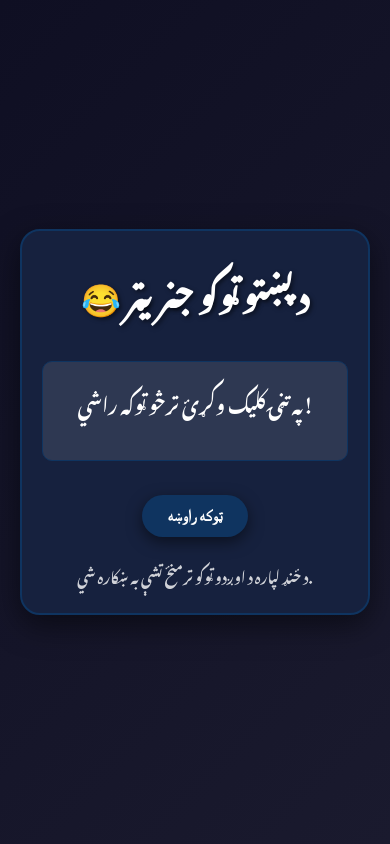
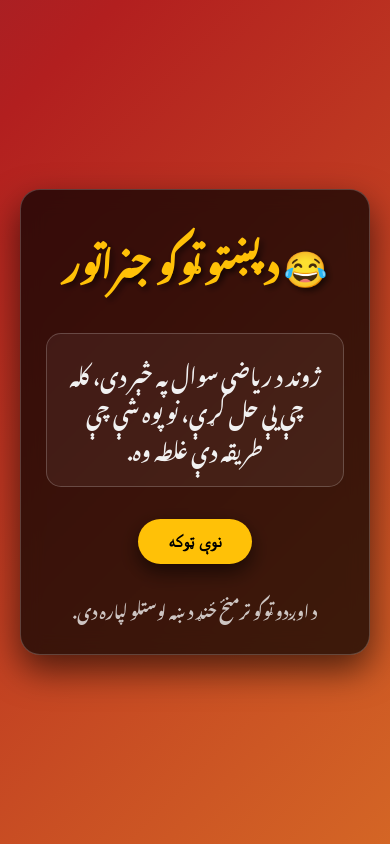
Before and after one commit to tasal9/Pashto-Joke-Generatory, a plain HTML site: page index.html in a window 390 px wide. Drawn offline with Linux system fonts and the light colour scheme; a web font is replaced by a local one.

Commit message:
refactor: improve language, enhance UI, and add new jokes

```diff
--- a/index.html
+++ b/index.html
@@ -1,9 +1,9 @@
 <!DOCTYPE html>
-<html lang="ps">
+<html lang="ps" dir="rtl">
 <head>
   <meta charset="UTF-8" />
-  <meta name="viewport" content="width=device-width,initial-scale=1" />
-  <title>Pashto Joke Generator</title>
+  <meta name="viewport" content="width=device-width, initial-scale=1.0" />
+  <title>د پښتو ټوکو جنراتور</title>
   <link rel="preconnect" href="https://fonts.googleapis.com">
   <link rel="preconnect" href="https://fonts.gstatic.com" crossorigin>
   <link href="https://fonts.googleapis.com/css2?family=Noto+Nastaliq+Urdu:wght@400;700&display=swap" rel="stylesheet">
@@ -11,10 +11,12 @@
 </head>
 <body>
   <main>
-    <h1>😂 د پښتو ټوکو جنريټر</h1>
-    <div id="joke">په تڼۍ کليک وکړئ ترڅو ټوکه راشي!</div>
-    <button id="get-joke">ټوکه راوښه</button>
-    <p class="hint">د ځنډ لپاره د اوږدو ټوکو ترمنځ تشې به ښکاره شي.</p>
+    <h1>😂 د پښتو ټوکو جنراتور</h1>
+    <div id="joke-container">
+      <p id="joke">دلته ټوکه ښکاره کیږي... په تڼۍ کلیک وکړئ!</p>
+    </div>
+    <button id="get-joke">نوې ټوکه</button>
+    <p class="hint">د اوږدو ټوکو ترمنځ ځنډ د ښه لوستلو لپاره دی.</p>
   </main>
 
   <script src="static/js/scripts.js"></script>
--- a/jokes.json
+++ b/jokes.json
@@ -1,29 +1,42 @@
 [
-  {"type":"single","joke":"معلّم: که چیرې د نړۍ پای ته رسېدل پیل شي، تاسې به څه کوئ؟ زده کوونکی: زه به بیا خپل کورسونه بیا پیل کړم—تر څو ټولې ازموینې له سره ورکړم!"},
-  {"type":"twopart","setup":"یو سړی دوکان ته ولاړ او پوښتنه یې وکړه:","delivery":"ایا دا څه نوی دی؟ دوکاندار: نه، نوی یې په زوړ کڅوړه کې اچولی دی!"},
-  {"type":"single","joke":"میړه له خپلې مېرمنې وپوښتل: ولې دومره چپ يې؟ مېرمن: ځکه چې زه ستاسو د حیرانتیا لپاره ژوندي پاتې کېږم."},
-  {"type":"single","joke":"یو هلک خپلې کورنۍ ته وویل چې نوم مې د انټرنیټ د سرعت په څېر شهرت لري — ټول وايي 'تېز' خو هر وخت بند وي."},
-  {"type":"twopart","setup":"استاد: ولې ټولګي ته ناوخته راغلې؟","delivery":"زده کونکی: ما سړک بند وموند، استاد؛ هغه ونه ویل چې زه موټر لرم یا روزګار!"},
-  {"type":"single","joke":"پلار: ولې په کور کې بریښنا سست ده؟ زوی: ځکه چې لامپونه د آرام وخت لري."},
-  {"type":"single","joke":"یو سړی خپل ملګري ته وویل: زما خوب داسې و لکه فلم. ملګری: کوم فلم؟ سړی: خاموشۍ او مودونه—هیڅ غږ او هیڅ عمل!"},
-  {"type":"twopart","setup":"یو سړی ډاکتر ته وویل چې زه هره شپه خوب وینم چې زه مرمۍ لرم.","delivery":"ډاکتر: دا څه بده خبره ده؟ سړی: ښه ده، ځکه چې ما هم د خوب کې ویده کېدو زده کړه ده!"},
-  {"type":"twopart","setup":"د بازار پلورونکی: خوراکي توکې تازه دي!","delivery":"پېرېدونکی: څنګه؟ پلورونکی: ځکه چې تر پرون پورې ما هم نه خوړلي وو!"},
-  {"type":"twopart","setup":"لومړی ملګری: ته ولې له ما واټس اپ نه ځوابوې؟","delivery":"دویم ملګری: ما خو ۳۰۰ پیغامونه ولیدل؛ خو زه لا تر اوسه تصمیم نه دی نیولی کوم ته ځواب ورکړم!"},
-  {"type":"single","joke":"یو ماشوم خپلې مور ته وویل: زه یو لوی انسان جوړېدلم. مور: ولې؟ ماشوم: ځکه چې زه اوس د خواړو لپاره نورې پیسې غواړم!"},
-  {"type":"twopart","setup":"پوښتنه: کمره ګرمه شوه؟","delivery":"ځواب: هو، ځکه چې زموږ سیلر د 'کولر' دستور نه پوهېږي!"},
-  {"type":"single","joke":"ښاروال: ولې ترافيک دومره زیات دی؟ پولیس: ځکه چې موټرونکي ټول غواړي خپل موټرونه یو ځای کې ودرېږي وليکئ!"},
-  {"type":"single","joke":"یو څوک: زما کمپیوټر ډیر هوښیار دی. ملګری: څنګه؟ هغه وایی 'د رمز داخل کړئ' او زه یې لمر ته یادونه کوم!"},
-  {"type":"twopart","setup":"ښځې د ليدو لپاره له رڼا سره خبرې کولې:","delivery":"رڼا: زه خاموشه یم، ما ته 'سویچ' ووایه!"},
-  {"type":"single","joke":"دوکاندار: دا کالي ۵۰٪ رعایت لري. پېرېدونکی: نو قیمت نیمه دی؟ دوکاندار: نه، یوازې اندازه نیمه ده!"},
-  {"type":"twopart","setup":"شوګر والر: ولې ته ډیر خوندور نه ښکاری؟","delivery":"ملگری: ځکه چې ما خپل خوږی ټول په کور کې پرېښودی!"},
-  {"type":"single","joke":"يو کس: زه د ژوند خوند اخلم. ملګری: څنګه؟ هغه: کله چې خلک زما ټوپک ته ګوري نو زه تمرین نه کوم!"},
-  {"type":"twopart","setup":"پلار له زوی څخه: ولې ټیسټونه همیشه خراب دي؟","delivery":"زوی: ځکه چې ټیسټونه د شپې خوب نه ویني!"},
-  {"type":"single","joke":"یو سړی: زه د هیرولو ناروغۍ لرم — ما هیر کړی چې د چا خبرېږم!"},
-  {"type":"single","joke":"کوربه: موږ به سبا غرمه چای وڅښو. مېلمه: ډیر ښه؛ د چای ساعت راته ووايه — زه باید خپل برنامه پاکه کړم!"},
-  {"type":"twopart","setup":"ډاکټر: تاسو خامخا ورزش وکړئ. مریض: کومه اندازه؟","delivery":"ډاکټر: د تلویزیون د چورلکې بدلول او د ریموټ اختلاس پیل کړئ!"},
-  {"type":"single","joke":"سړی: ما خپل ځان ته ژمنه وکړه چې کم به خوراک کوم. بل سړی: او څه؟ سړی: ما خپله ژمنه وخوړه!"},
-  {"type":"twopart","setup":"پوښتنه: ولې چرګ سرته تېر شو؟","delivery":"ځواب: ځکه چې بلې خوا یو وړوکی تېرېدو لپاره شتون درلود!"},
-  {"type":"single","joke":"یو څوک: ما خپل بانک ته زنګ وواهه. بانک: ستاسو پیسې خوندي دي؛ سړی: نو ولې زما همکاري مې بنده شوه؟"},
-  {"type":"twopart","setup":"استاد: ولې کتاب لوستل ختم نه شو؟","delivery":"زده کونکی: ځکه چې پاڼې هم آرام غواړي!"},
-  {"type":"single","joke":"یو فیشنر: ما نوې جامې وپیرلې. ملګری: څه نوې؟ هغه: د رنګ انتخاب یوه میاشته وخت ونیوه!"}
+  {"type": "single", "joke": "معلم له شاګرده وپوښتل: که د نړۍ پای راورسیږي، ته به څه کوې؟ شاګرد: زه به خپل کورسونه له سره پیل کړم، چې ټولې ازموینې بیا ورکړم!"},
+  {"type": "twopart", "setup": "یو سړی دوکان ته ولاړ او پوښتنه یې وکړه:", "delivery": "ایا دا شی نوی دی؟ دوکاندار: نه، نوی مو په زړو کڅوړو کې درته اچولی دی!"},
+  {"type": "single", "joke": "مېړه له خپلې مېرمنې وپوښتل: ولې دومره غلې یې؟ مېرمن: ځکه غواړم ستا د حیرانتیا لپاره ژوندۍ پاتې شم."},
+  {"type": "single", "joke": "یو هلک خپلې کورنۍ ته وویل: زما نوم د انټرنیټ د سرعت په څېر دی، ټول وايي 'تېز' دی خو هر وخت بند وي."},
+  {"type": "twopart", "setup": "استاد: ولې ټولګي ته ناوخته راغلې؟", "delivery": "شاګرد: استاد، پر سړک لیکلي و چې 'ورو ځئ'، نو ځکه مې احتیاط وکړ!"},
+  {"type": "single", "joke": "پلار: په کور کې برېښنا ولې کمه شوې؟ زوی: ځکه چې څراغونه د ارام وخت غواړي."},
+  {"type": "single", "joke": "یو سړی خپل ملګري ته وویل: زما خوب داسې و لکه فلم. ملګری: کوم فلم؟ سړی: 'خاموشي'، نه غږ و او نه حرکت!"},
+  {"type": "twopart", "setup": "یو سړی ډاکټر ته ورغی: ډاکټر صاحب، هره شپه خوب وینم چې کرکټ کوم.", "delivery": "ډاکټر: دا خو ښه خبره ده! سړی: ښه خبره خو ده، خو کالي مې ټول شنه شوي دي!"},
+  {"type": "twopart", "setup": "پېرېدونکی: دا خوراکي توکي تازه دي؟", "delivery": "پلورونکی: هو، ځکه چې تر پرون ماښامه پورې ما هم نه و خوړلي!"},
+  {"type": "twopart", "setup": "لومړی ملګری: ته ولې زما پیغامونه نه ځوابوې؟", "delivery": "دویم ملګری: ۳۰۰ پیغامونه مې ولیدل، خو لا تر اوسه په دې فکر کې یم چې کوم یو ته لومړی ځواب ورکړم!"},
+  {"type": "single", "joke": "یو ماشوم خپلې مور ته وویل: زه غواړم لوی شم. مور: ولې زویه؟ ماشوم: ځکه چې بیا د خوړو لپاره پیسې نه غواړم، خپله به یې ګټم!"},
+  {"type": "twopart", "setup": "پوښتنه: کمره ولې ګرمه شوه؟", "delivery": "ځواب: ځکه چې زموږ عکاس د 'کولر' په کارولو نه پوهېږي!"},
+  {"type": "single", "joke": "پولیس: ولې ترافیک دومره زیات دی؟ چلوونکی: ځکه چې ټول غواړي خپل موټرونه په یو ځای کې ودروي!"},
+  {"type": "single", "joke": "یو څوک: زما کمپیوټر ډېر هوښیار دی. ملګری: څنګه؟ کله چې رمز وغواړي، زه ورته وایم 'وروسته'!"},
+  {"type": "twopart", "setup": "مېلمه له کوربه وپوښتل: ستاسو په کور کې ساعت ولې شاته پاتې دی؟", "delivery": "کوربه: ځکه چې موږ غواړو له وخت څخه ډېره ګټه واخلو!"},
+  {"type": "single", "joke": "دوکاندار: دا کالي ۵۰٪ تخفیف لري. پېرېدونکی: نو قیمت یې نیم دی؟ دوکاندار: نه، یوازې اندازه یې نیمه ده!"},
+  {"type": "twopart", "setup": "یو ملګري له بل وپوښتل: ولې دومره خپه ښکارې؟", "delivery": "ملګری: ځکه چې ما خپل ټول خوږ په کور کې پرېښی دی!"},
+  {"type": "single", "joke": "یو کس: زه له ژوند څخه خوند اخلم. ملګری: څنګه؟ هغه: کله چې خلک زما ټوپک ته ګوري، زه تمرین نه کوم!"},
+  {"type": "twopart", "setup": "پلار له زوی څخه: ستا د ازموینې پایلې ولې تل خرابې وي؟", "delivery": "زوی: ځکه چې ښې پایلې د شپې خوب نه ویني!"},
+  {"type": "single", "joke": "یو سړی: زه د هېرولو ناروغي لرم. ما هېره کړې چې له چا سره خبرې کوم!"},
+  {"type": "single", "joke": "کوربه: موږ به سبا غرمه چای وڅښو. مېلمه: ډېر ښه، خو د چای وخت راته ووایه، چې زه خپل پروګرام جوړ کړم!"},
+  {"type": "twopart", "setup": "ډاکټر: تاسو باید ورزش وکړئ. ناروغ: څومره؟", "delivery": "ډاکټر: لږ تر لږه دومره چې د تلویزیون چینل په ریموټ بدل کړئ!"},
+  {"type": "single", "joke": "سړی: ما له ځان سره ژمنه وکړه چې لږ به خوراک کوم. بل سړی: نو څه وشول؟ سړی: ما خپله ژمنه وخوړه!"},
+  {"type": "twopart", "setup": "پوښتنه: چرګ ولې له سړک څخه تېر شو؟", "delivery": "ځواب: ځکه چې بلې خوا ته یې کار و!"},
+  {"type": "single", "joke": "یو څوک: ما خپل بانک ته زنګ وواهه. بانک: ستاسو پیسې خوندي دي. سړی: نو ولې زما کارت بند دی؟"},
+  {"type": "twopart", "setup": "استاد: ولې دې کتاب لوستل پای ته ونه رسول؟", "delivery": "شاګرد: ځکه چې پاڼې هم ارام ته اړتیا لري!"},
+  {"type": "single", "joke": "یو فیشنر: ما نوې جامې واخیستې. ملګری: څه نوي؟ هغه: د رنګ انتخاب یې یوه میاشت وخت ونیو!"},
+  {"type": "single", "joke": "په پخوا زمانه کې خلکو لیکونه استول، اوس خلک یو بل ته 'میمونه' استوي."},
+  {"type": "twopart", "setup": "ملا نصرالدین ته یو چا وویل: ستا خره ورکه ده!", "delivery": "ملا وخندل. هغه کس ورته وویل: خره دې ورکه ده او ته خاندې؟ ملا وویل: شکر چې زه پرې سپوږم نه وم، کنه زه به هم ورک وای!"},
+  {"type": "single", "joke": "که غواړې چې خوشحاله اوسې، نو وائی فائی ته نږدې کېنه."},
+  {"type": "twopart", "setup": "یو سړی له ډاکټره وپوښتل: څنګه کولی شم اوږد ژوند وکړم؟", "delivery": "ډاکټر: واده وکړه. سړی: نو بیا به اوږد ژوند وکړم؟ ډاکټر: نه، خو د اوږد ژوند فکر به دې له سره ووځي."},
+  {"type": "single", "joke": "زما موبایل دومره زوړ دی چې کامره یې هم تور او سپین عکسونه اخلي."},
+  {"type": "twopart", "setup": "یو هلک خپل پلار ته وویل: پلاره، غواړم تلویزیون وګورم.", "delivery": "پلار: سمه ده، خو چالان یې نه کړې!"},
+  {"type": "single", "joke": "د نن زمانې مینه داسې ده لکه بلوتوث، که نږدې وې وصل وي، که لرې شوې نو نوی ډیوایس لټوي."},
+  {"type": "twopart", "setup": "یو कंजوس خپل زوی ته وویل: که په امتحان کې کامیاب شوې، نو تاته به پنځه روپۍ درکړم.", "delivery": "زوی چې کله کور ته راغی، پلار ته یې وویل: پلاره، ستا پنځه روپۍ بچ شوې!"},
+  {"type": "single", "joke": "ژوند د ریاضی سوال په څېر دی، کله چې یې حل کړې، نو پوه شې چې طریقه دې غلطه وه."},
+  {"type": "twopart", "setup": "یو سړی په منډه کور ته راغی او خپلې ښځې ته یې وویل: چای تیار کړه، ملګري مې راځي!", "delivery": "ښځې ورته وویل: په کور کې بوره نشته. سړي وویل: ته چای تیار کړه، بوره به له ملګرو وغواړو!"},
+  {"type": "single", "joke": "د ځینو خلکو مغز داسې دی لکه برمودا مثلث، هر څه چې ورشي ورک شي."},
+  {"type": "twopart", "setup": "استاد: اوبه په کوم ځای کې کنګل کیږي؟", "delivery": "شاګرد: په نقشه کې!"},
+  {"type": "single", "joke": "که غواړې چې وزن کم کړې، نو خپل خواړه له ملګرو سره شریک کړه."}
 ]
--- a/static/css/styles.css
+++ b/static/css/styles.css
@@ -1,103 +1,132 @@
-:root{
-  --bg: linear-gradient(135deg, #0f0f23 0%, #1a1a2e 100%);
-  --card: #16213e;
-  --accent: #0f3460;
-  --accent-hover: #1a1a2e;
-  --text: #e94560;
-  --text-secondary: #ffffff;
-  --shadow: rgba(0, 0, 0, 0.5);
+:root {
+  --bg-gradient: linear-gradient(135deg, #1a2a6c, #b21f1f, #fdbb2d);
+  --card-bg: rgba(0, 0, 0, 0.7);
+  --text-primary: #ffffff;
+  --text-secondary: #f1f1f1;
+  --accent-color: #ffc107;
+  --shadow-color: rgba(0, 0, 0, 0.6);
+  --border-color: rgba(255, 255, 255, 0.2);
 }
-*{box-sizing:border-box;margin:0;padding:0}
-body{
+
+* {
+  box-sizing: border-box;
+  margin: 0;
+  padding: 0;
+}
+
+body {
   font-family: 'Noto Nastaliq Urdu', 'Arial', sans-serif;
-  background: var(--bg);
-  color: var(--text);
-  min-height:100vh;
-  display:flex;
-  align-items:center;
-  justify-content:center;
-  padding:20px;
+  background: var(--bg-gradient);
+  background-size: 400% 400%;
+  animation: gradientBG 15s ease infinite;
+  color: var(--text-primary);
+  min-height: 100vh;
+  display: flex;
+  align-items: center;
+  justify-content: center;
+  padding: 20px;
+  direction: rtl;
 }
-main{
-  width:min(500px,90vw);
-  background: var(--card);
-  padding:40px;
-  border-radius:20px;
-  box-shadow: 0 10px 30px var(--shadow);
-  text-align:center;
-  border: 2px solid var(--accent);
+
+@keyframes gradientBG {
+  0% { background-position: 0% 50%; }
+  50% { background-position: 100% 50%; }
+  100% { background-position: 0% 50%; }
+}
+
+main {
+  width: min(600px, 95vw);
+  background: var(--card-bg);
+  padding: 40px;
+  border-radius: 20px;
+  box-shadow: 0 15px 35px var(--shadow-color);
+  text-align: center;
+  border: 1px solid var(--border-color);
+  backdrop-filter: blur(10px);
   transition: transform 0.3s ease, box-shadow 0.3s ease;
 }
+
 main:hover {
-  transform: translateY(-5px);
-  box-shadow: 0 15px 40px var(--shadow);
+  transform: translateY(-10px);
+  box-shadow: 0 25px 45px var(--shadow-color);
 }
-h1{
-  margin-bottom:20px;
-  font-size:2.5rem;
-  font-weight:700;
-  text-shadow: 2px 2px 4px var(--shadow);
+
+h1 {
+  margin-bottom: 25px;
+  font-size: 2.8rem;
+  font-weight: 700;
+  text-shadow: 3px 3px 6px var(--shadow-color);
+  color: var(--accent-color);
+}
+
+#joke-container {
+  margin: 30px 0;
+  min-height: 120px;
+  display: flex;
+  align-items: center;
+  justify-content: center;
+  background: rgba(255, 255, 255, 0.05);
+  padding: 25px;
+  border-radius: 15px;
+  border: 1px solid var(--border-color);
+  transition: background 0.3s ease;
+}
+
+#joke {
+  font-size: 1.6rem;
+  line-height: 1.8;
+  white-space: pre-wrap;
   color: var(--text-secondary);
+  transition: opacity 0.5s ease-in-out;
 }
-#joke{
-  margin:30px 0;
-  font-size:1.5rem;
-  min-height:100px;
-  white-space:pre-wrap;
-  background: rgba(255, 255, 255, 0.1);
-  padding:20px;
-  border-radius:10px;
-  border: 1px solid var(--accent);
-  transition: background 0.3s ease, color 0.3s ease;
-  color: var(--text-secondary);
-  animation: fadeIn 0.5s ease-in-out;
+
+#joke.fade-out {
+  opacity: 0;
 }
-#joke.loading {
-  animation: pulse 1s infinite;
+
+button {
+  padding: 15px 35px;
+  background: var(--accent-color);
+  color: #000;
+  border: none;
+  border-radius: 50px;
+  font-size: 1.3rem;
+  font-weight: bold;
+  cursor: pointer;
+  transition: background 0.3s ease, transform 0.2s ease, box-shadow 0.3s ease;
+  box-shadow: 0 8px 20px var(--shadow-color);
+  text-transform: uppercase;
 }
-@keyframes pulse {
-  0% { opacity: 1; }
-  50% { opacity: 0.5; }
-  100% { opacity: 1; }
+
+button:hover {
+  background: #fff;
+  transform: scale(1.1);
+  box-shadow: 0 12px 25px var(--shadow-color);
 }
-button{
-  padding:15px 30px;
-  background: var(--accent);
-  color: var(--text-secondary);
-  border:none;
-  border-radius:25px;
-  font-size:1.2rem;
-  font-weight:600;
-  cursor:pointer;
-  transition: background 0.3s ease, transform 0.2s ease;
-  box-shadow: 0 5px 15px var(--shadow);
-}
-button:hover{
-  background: var(--accent-hover);
-  transform: scale(1.05);
-}
-.hint{
-  opacity:0.8;
-  font-size:0.9rem;
-  margin-top:20px;
+
+.hint {
+  opacity: 0.8;
+  font-size: 1rem;
+  margin-top: 25px;
   color: var(--text-secondary);
 }
 
 /* Mobile responsiveness */
 @media (max-width: 600px) {
   main {
-    padding: 20px;
-    width: 95vw;
+    padding: 25px;
   }
   h1 {
-    font-size: 2rem;
+    font-size: 2.2rem;
+  }
+  #joke-container {
+    padding: 20px;
   }
   #joke {
-    font-size: 1.2rem;
-    padding: 15px;
+    font-size: 1.3rem;
   }
   button {
-    padding: 12px 25px;
-    font-size: 1rem;
+    padding: 12px 30px;
+    font-size: 1.1rem;
   }
 }
--- a/static/js/scripts.js
+++ b/static/js/scripts.js
@@ -1,41 +1,51 @@
 let JOKES = [];
+let currentJoke = null;
 
 async function loadJokes() {
   try {
     const res = await fetch('jokes.json');
     JOKES = await res.json();
+    // Show a joke on initial load
+    showRandomJoke();
   } catch (e) {
     console.error('Failed to load jokes.json', e);
-    JOKES = [];
+    const jokeEl = document.getElementById('joke');
+    jokeEl.textContent = 'د ټوکو په بارولو کې ستونزه وشوه. مهرباني وکړئ وروسته بیا هڅه وکړئ.';
   }
 }
 
 function formatJoke(j) {
-  if (!j) return 'د ټوکو ډیټا شتون نلري.';
+  if (!j) return 'یوه ټوکه هم پیدا نه شوه.';
   if (j.type === 'single') return j.joke;
   if (j.type === 'twopart') return `${j.setup}\n\n${j.delivery}`;
-  // backward compatibility: string
   if (typeof j === 'string') return j;
   return 'بې نومه ټوکه';
 }
 
 function getRandomJokeObj() {
   if (!Array.isArray(JOKES) || JOKES.length === 0) return null;
-  const idx = Math.floor(Math.random() * JOKES.length);
-  return JOKES[idx];
+
+  let newJoke = null;
+  // Ensure we don't show the same joke twice in a row
+  do {
+    const idx = Math.floor(Math.random() * JOKES.length);
+    newJoke = JOKES[idx];
+  } while (JOKES.length > 1 && newJoke === currentJoke);
+
+  currentJoke = newJoke;
+  return currentJoke;
 }
 
 function showRandomJoke() {
-  const el = document.getElementById('joke');
-  el.classList.add('loading');
-  el.style.color = '#ffd700';
-  el.textContent = 'لوستل کیږي...';
+  const jokeEl = document.getElementById('joke');
+
+  jokeEl.classList.add('fade-out');
+
   setTimeout(() => {
     const j = getRandomJokeObj();
-    el.textContent = formatJoke(j);
-    el.style.color = '';
-    el.classList.remove('loading');
-  }, 800); // Slightly longer for better UX
+    jokeEl.textContent = formatJoke(j);
+    jokeEl.classList.remove('fade-out');
+  }, 500); // Corresponds to the fade-out animation duration
 }
 
 document.addEventListener('DOMContentLoaded', async () => {
@@ -43,5 +53,5 @@ document.addEventListener('DOMContentLoaded', async () => {
   document.getElementById('get-joke').addEventListener('click', showRandomJoke);
 });
 
-// expose for console/tests
+// Expose for console/tests
 window._PJ = {loadJokes, getRandomJokeObj, formatJoke};
```
Also changed, not shown: 2 other files.
